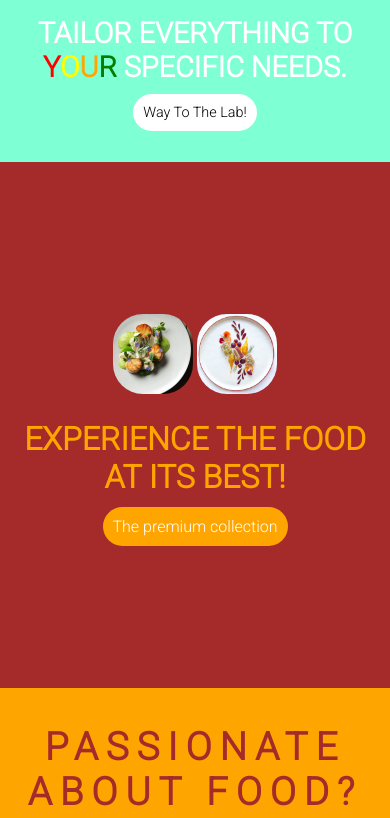
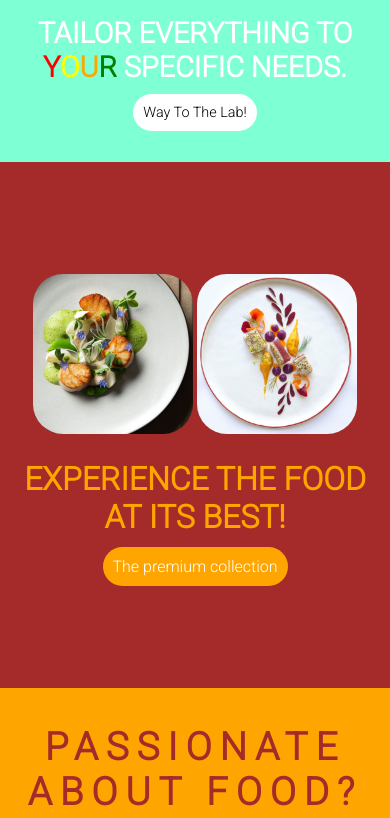
Before and after one commit to Singhhakshat/Singhhakshat.github.io, a plain HTML site: page index.html in a window 390 px wide. Shown: the part 1687-2505 px from the top of the page. Drawn offline with Linux system fonts and the light colour scheme.

Commit message:
fixed image size

```diff
--- a/index-style.css
+++ b/index-style.css
@@ -30,7 +30,7 @@ body
 {
     .P-img img
     {
-        width: 5em !important;
+        width: 10em !important;
         border-radius: 30px ;
     }
 }
```
